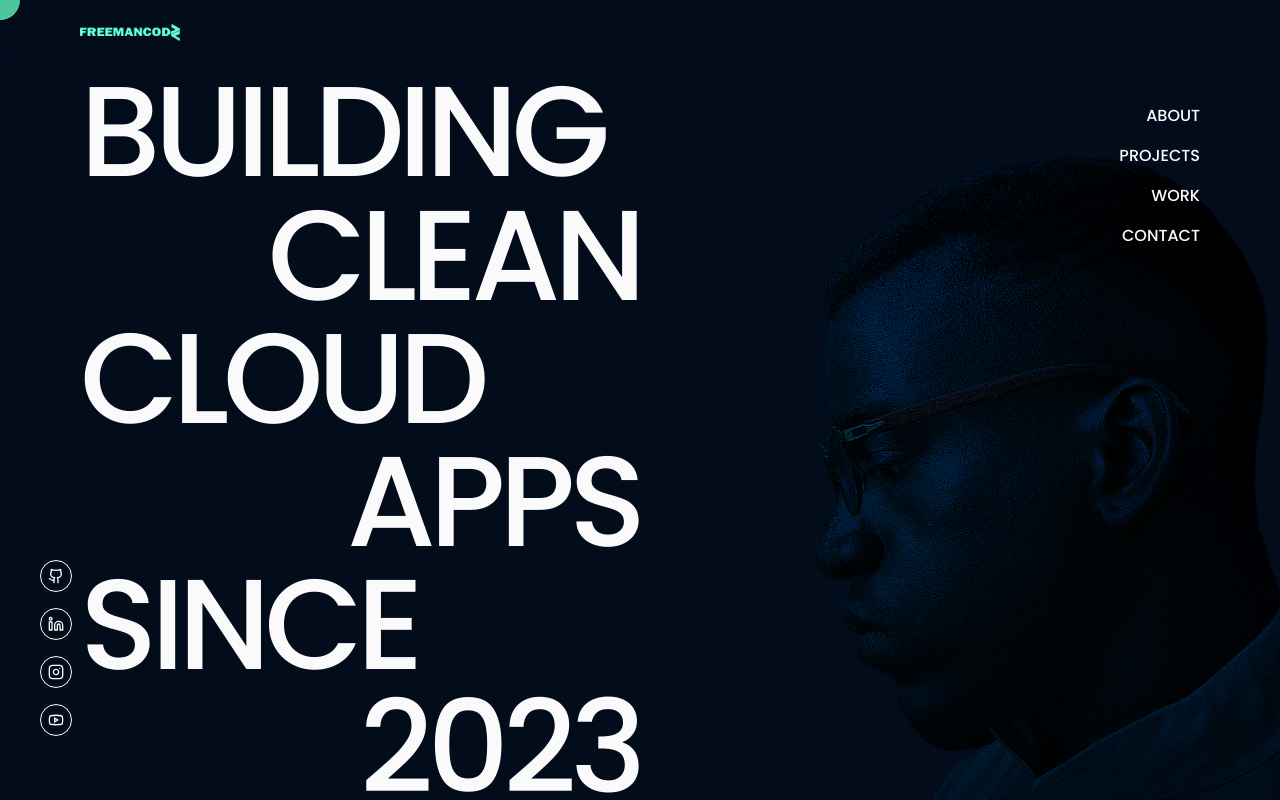
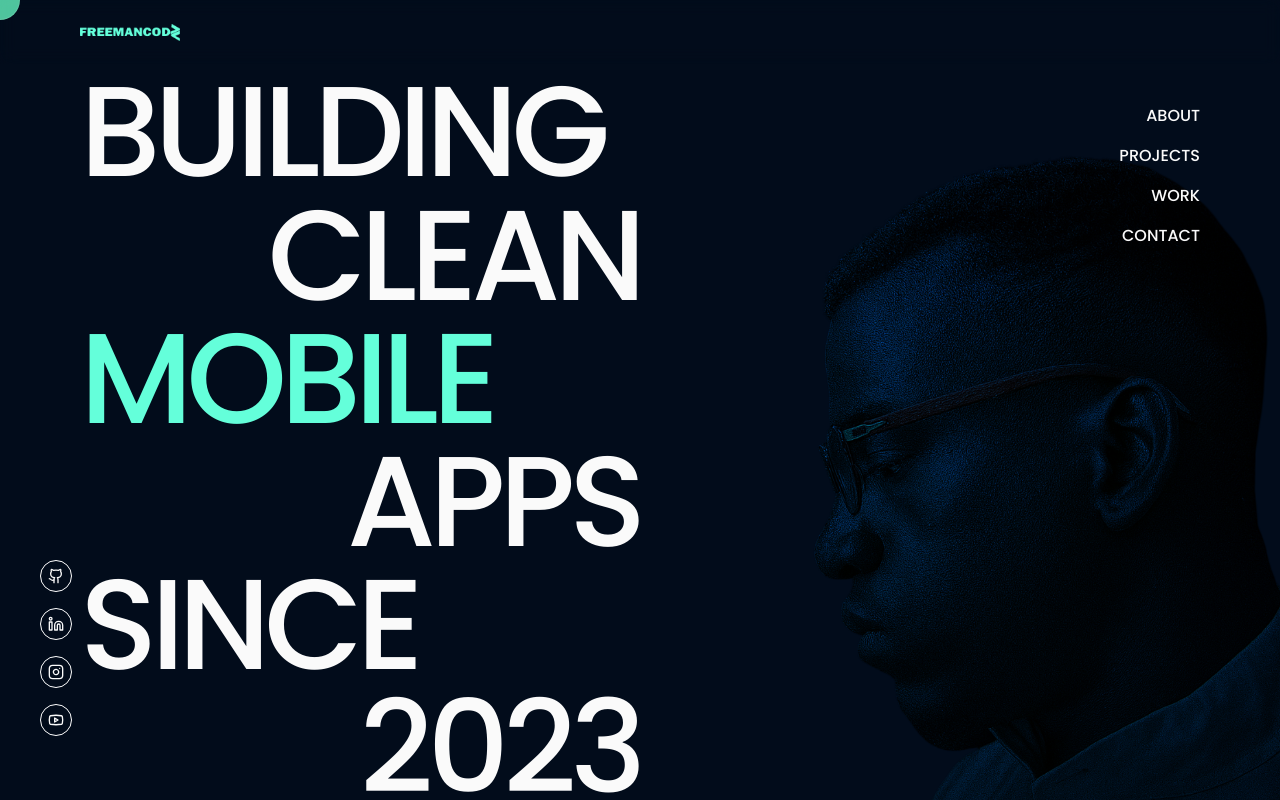
Before and after one commit to Freeman-md/freemancodz-v2, a Next.js app: page / in a window 1280 px wide. Built offline with nearby package versions, Linux system fonts and the light colour scheme.

Commit message:
Add Hero component with animated rotating words and background image

```diff
--- a/src/app/page.tsx
+++ b/src/app/page.tsx
@@ -1,34 +1,9 @@
-import Image from "next/image";
+import Hero from "@/components/home/Hero";
 
 export default function Home() {
-  const lines = ["Building", "Clean", "Cloud", "Apps", "Since", "2023"];
-
   return (
-    <section className="relative h-[calc(100vh-5rem)] overflow-hidden">
-      {/* Text Column */}
-      <div className="container grid grid-cols-2 h-full content-center relative z-10">
-        <div className="text-8xl lg:text-9xl uppercase font-medium tracking-tighter space-y-2 leading-[0.9]">
-          {lines.map((text, index) => (
-            <div
-              key={index}
-              className={index % 2 === 0 ? "text-left" : "text-right"}
-            >
-              {text}
-            </div>
-          ))}
-        </div>
-      </div>
-
-      {/* Full Image Behind Right-Aligned */}
-      <div className="absolute -right-40 bottom-0 w-[70vw] h-[110vh] top-4 pointer-events-none z-0">
-        <Image
-          src="/images/me.png"
-          alt="Freemancodz - Headshot"
-          fill
-          className="object-contain"
-          priority
-        />
-      </div>
-    </section>
+    <>
+      <Hero />
+    </>
   );
 }
--- /dev/null
+++ b/src/components/home/Hero.tsx
@@ -0,0 +1,91 @@
+"use client";
+import { motion, AnimatePresence } from "motion/react";
+import Image from "next/image";
+import { useEffect, useState } from "react";
+
+const rotatingWords = ["Cloud", "Web", "Mobile", "Desktop"];
+const lines = ["Building", "Clean", "", "Apps", "Since", "2023"];
+
+export default function Hero() {
+  const [currentWordIndex, setCurrentWordIndex] = useState(0);
+
+  useEffect(() => {
+    const interval = setInterval(() => {
+      setCurrentWordIndex((prev) => (prev + 1) % rotatingWords.length);
+    }, 2000);
+
+    return () => clearInterval(interval);
+  }, []);
+
+  const container = {
+    hidden: {},
+    show: {
+      transition: {
+        staggerChildren: 0.12,
+        delayChildren: 0.3,
+      },
+    },
+  };
+
+  const item = {
+    hidden: { opacity: 0, y: 50 },
+    show: {
+      opacity: 1,
+      y: 0,
+      transition: { type: "spring" as const, damping: 18, stiffness: 120 },
+    },
+  };
+
+  return (
+    <section className="relative h-[calc(100vh-5rem)] overflow-hidden">
+      <motion.div
+        variants={container}
+        initial="hidden"
+        animate="show"
+        className="container grid grid-cols-2 h-full content-center relative z-10"
+      >
+        <div className="text-8xl lg:text-9xl uppercase font-medium tracking-tighter space-y-2 leading-[0.9]">
+          {lines.map((line, index) => (
+            <motion.div
+              key={index}
+              variants={item}
+              className={index % 2 === 0 ? "text-left" : "text-right"}
+            >
+              {index === 2 ? (
+                <AnimatePresence mode="wait">
+                  <motion.span
+                    key={rotatingWords[currentWordIndex]}
+                    initial={{ opacity: 0, y: 20 }}
+                    animate={{ opacity: 1, y: 0 }}
+                    exit={{ opacity: 0, y: -20 }}
+                    transition={{ duration: 0.5 }}
+                    className="text-primary"
+                  >
+                    {rotatingWords[currentWordIndex]}
+                  </motion.span>
+                </AnimatePresence>
+              ) : (
+                line
+              )}
+            </motion.div>
+          ))}
+        </div>
+      </motion.div>
+
+      <motion.div
+        initial={{ opacity: 0, scale: 0.95 }}
+        animate={{ opacity: 1, scale: 1 }}
+        transition={{ delay: 1.2, duration: 1.2, ease: "easeOut" }}
+        className="absolute -right-40 bottom-0 w-[70vw] h-[110vh] top-4 pointer-events-none z-0"
+      >
+        <Image
+          src="/images/me.png"
+          alt="Freemancodz - Headshot"
+          fill
+          className="object-contain"
+          priority
+        />
+      </motion.div>
+    </section>
+  );
+}
```
